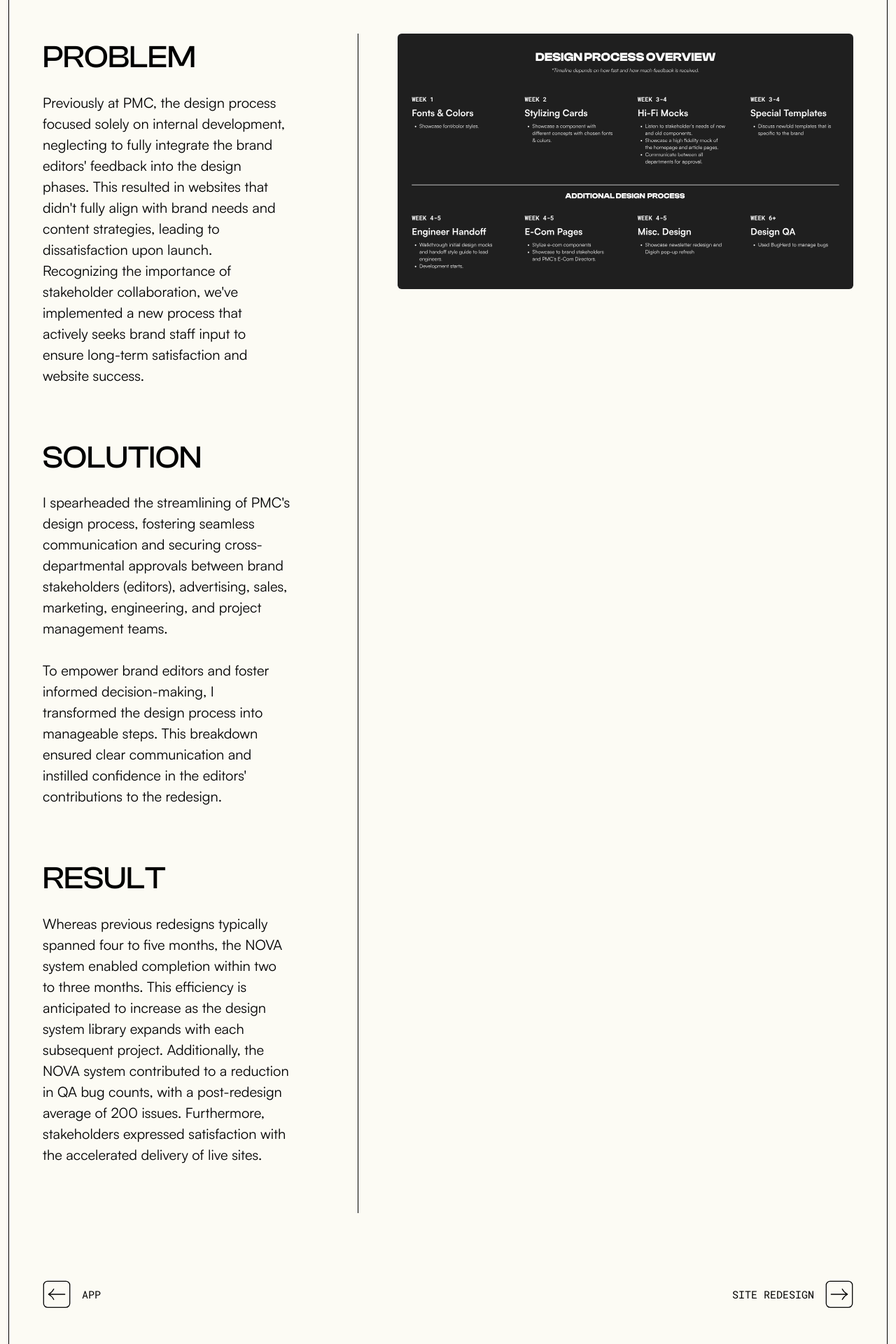
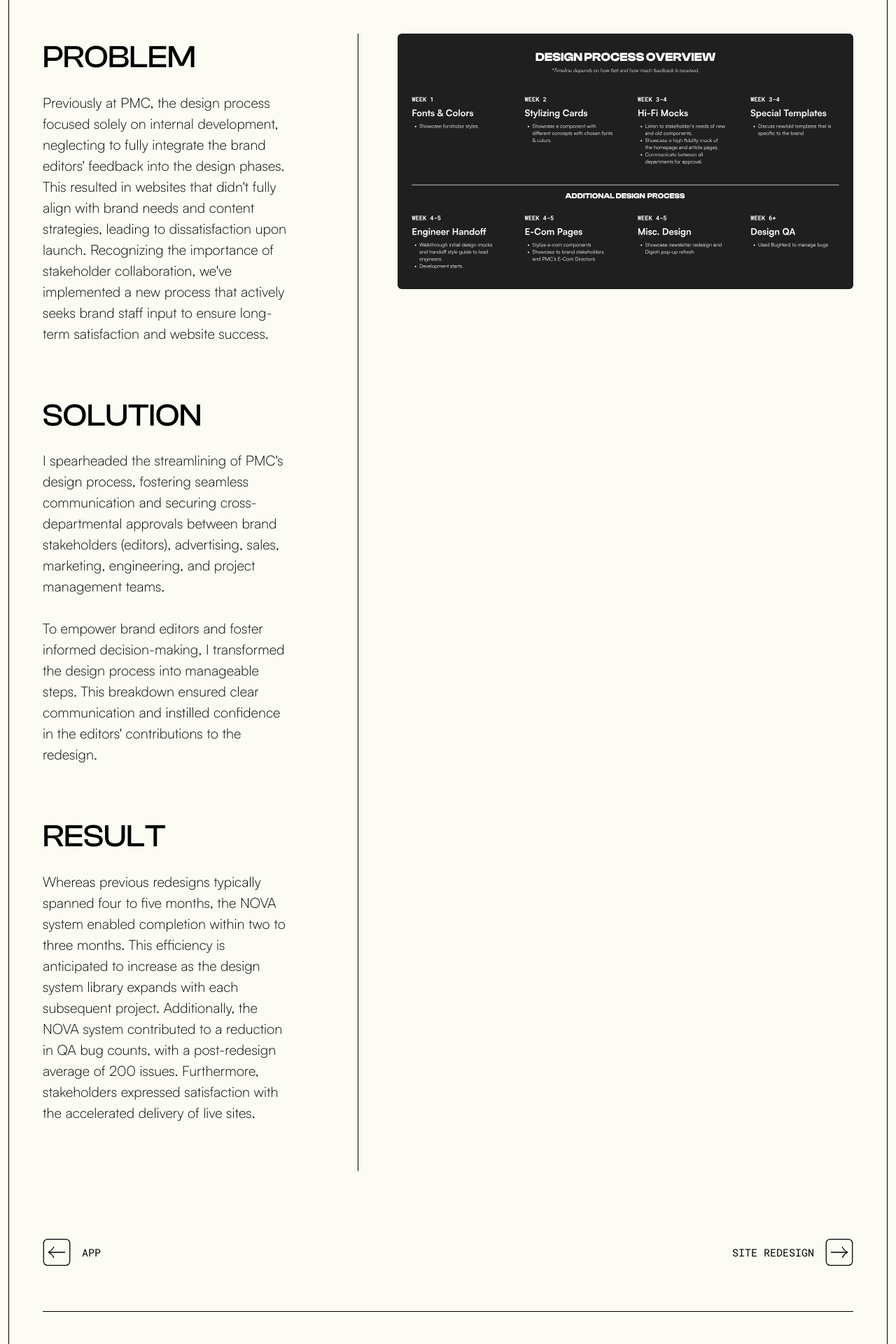
Before and after one commit to ezekieljkang/kimjchir-portfolio, a Next.js app: page /pages/PMC/DesignProcess in a window 1280 px wide. Shown: the part 1520-3440 px from the top of the page at 70% size. Built offline with nearby package versions, Linux system fonts and the light colour scheme.

Commit message:
update font weight

```diff
--- a/components/CSContent.tsx
+++ b/components/CSContent.tsx
@@ -18,15 +18,15 @@ const CSContent: React.FC<HeaderProps> = ({ problemText, solutionText, resultTex
         <div>
           <div>
             <h1 className='font-[500] text-[45px] font-clashDisplay pb-[1rem]'>PROBLEM</h1>
-            <p className='font-[400] text-[20px] font-satoshi pb-[4.25rem]'>{problemText}</p>
+            <p className='font-[300] text-[20px] font-satoshi pb-[4.25rem]'>{problemText}</p>
           </div>
           <div>
             <h1 className='font-[500] text-[45px] font-clashDisplay pb-[1rem]'>SOLUTION</h1>
-            <p className='font-[400] text-[20px] font-satoshi whitespace-pre-line pb-[4.25rem]'>{solutionText}</p>
+            <p className='font-[300] text-[20px] font-satoshi whitespace-pre-line pb-[4.25rem]'>{solutionText}</p>
           </div>
           <div>
             <h1 className='font-[500] text-[45px] font-clashDisplay pb-[1rem]'>RESULT</h1>
-            <p className='font-[400] text-[20px] font-satoshi pb-[4.25rem]'>{resultText}</p>
+            <p className='font-[300] text-[20px] font-satoshi pb-[4.25rem]'>{resultText}</p>
           </div>
         </div>
           <div className='font-robotoMono font-normal text-[15px]'>
--- a/components/CSContent2.tsx
+++ b/components/CSContent2.tsx
@@ -18,15 +18,15 @@ const CSContent2: React.FC<HeaderProps> = ({ problemText, solutionText, resultTe
         <div>
           <div>
             <h1 className='font-[500] text-[45px] font-clashDisplay pb-[1rem]'>PROBLEM</h1>
-            <p className='font-[400] text-[20px] font-satoshi pb-[4.25rem]'>{problemText}</p>
+            <p className='font-[300] text-[20px] font-satoshi pb-[4.25rem]'>{problemText}</p>
           </div>
           <div>
             <h1 className='font-[500] text-[45px] font-clashDisplay pb-[1rem]'>SOLUTION</h1>
-            <p className='font-[400] text-[20px] font-satoshi whitespace-pre-line pb-[4.25rem]'>{solutionText}</p>
+            <p className='font-[300] text-[20px] font-satoshi whitespace-pre-line pb-[4.25rem]'>{solutionText}</p>
           </div>
           <div>
             <h1 className='font-[500] text-[45px] font-clashDisplay pb-[1rem]'>RESULT</h1>
-            <p className='font-[400] text-[20px] font-satoshi pb-[4.25rem]'>{resultText}</p>
+            <p className='font-[300] text-[20px] font-satoshi pb-[4.25rem]'>{resultText}</p>
           </div>
         </div>
         </div>
```
